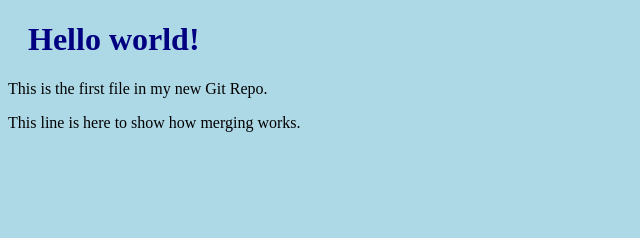
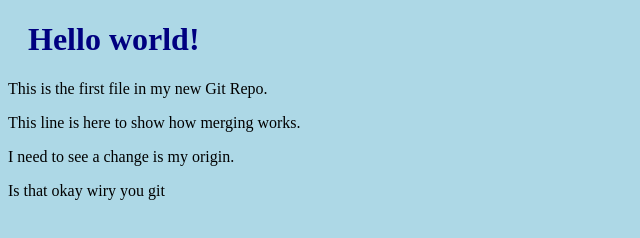
Before and after one commit to njirimuraguri/dupe, a plain HTML site: page index.htm in a window 1280 px wide. Shown: the whole page, without its empty margins (0-640 px from the left). Drawn offline with Linux system fonts and the light colour scheme.

Commit message:
Update index.htm update

```diff
--- a/index.htm
+++ b/index.htm
@@ -9,6 +9,8 @@
     <h1>Hello world!</h1>
     <p>This is the first file in my new Git Repo.</p>
     <p>This line is here to show how merging works.</p>
+    <p>I need to see a change is my origin.</p>
+    <p>Is that okay wiry you git</p>
 
 </body>
 </html>
```
